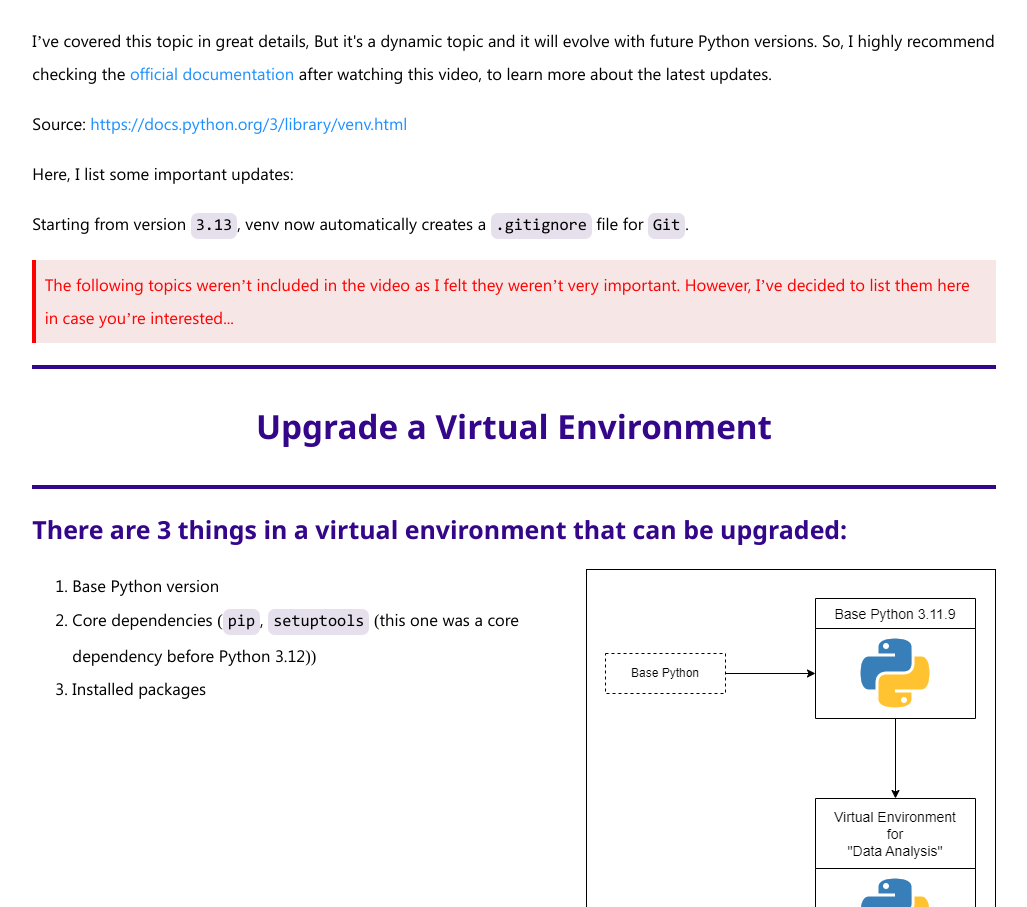
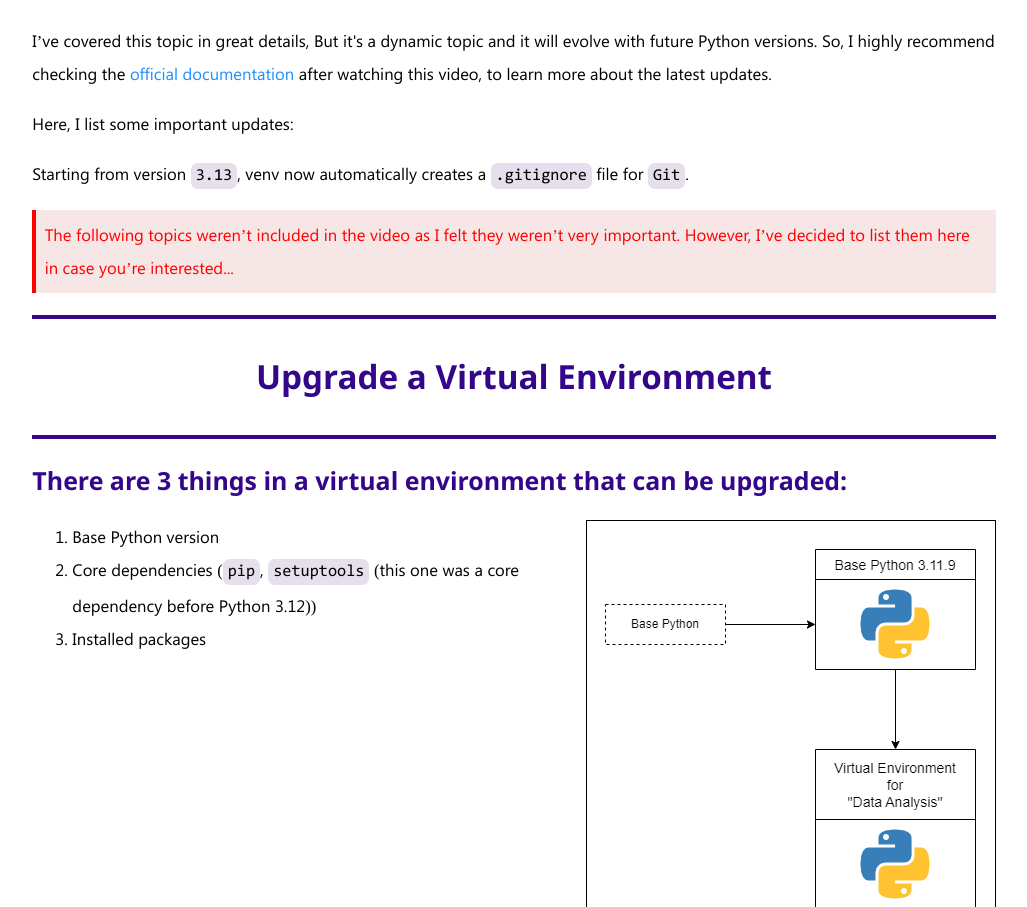
Before and after one commit to Tushar625/My-Blog, a plain HTML site: page index.html in a window 1280 px wide. Shown: the part 847-1754 px from the top of the page, without its empty margins (126-1153 px from the left). Drawn offline with Linux system fonts and the light colour scheme.

Commit message:
minor changes

```diff
--- a/index.html
+++ b/index.html
@@ -22,7 +22,7 @@
 		<div>
 			<iframe src="https://www.youtube.com/embed/ly36kn0ug4k?si=ntacBwJEWWogzaSI" title="YouTube video player" frameborder="0" allow="accelerometer; autoplay; clipboard-write; encrypted-media; gyroscope; picture-in-picture; web-share" referrerpolicy="strict-origin-when-cross-origin" allowfullscreen></iframe>
 			<p>I’ve covered this topic in great details, But it's a dynamic topic and it will evolve with future Python versions. So, I highly recommend checking the <a href="https://docs.python.org/3/library/venv.html">official documentation</a> after watching this video, to learn more about the latest updates.</p>
-			<p>Source: <a href="https://docs.python.org/3/library/venv.html">https://docs.python.org/3/library/venv.html</a></p>
+
 			<p>Here, I list some important updates:</p>
 			<p>Starting from version <code>3.13</code>, venv now automatically creates a <code>.gitignore</code> file for <code>Git</code>.</p>
 			<p class = "caution">The following topics weren’t included in the video as I felt they weren’t very important. However, I’ve decided to list them here in case you’re interested...</p>
```
